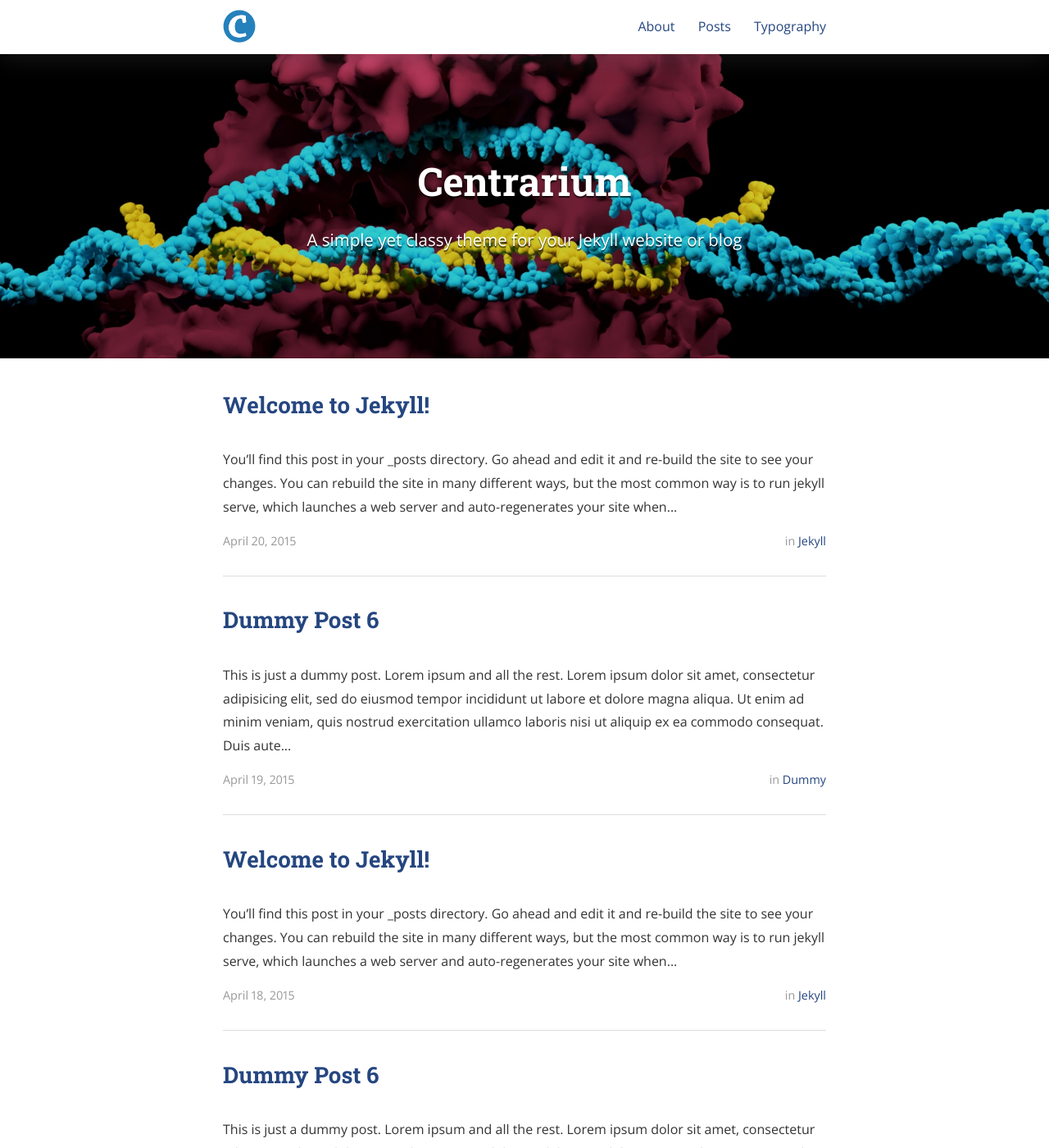
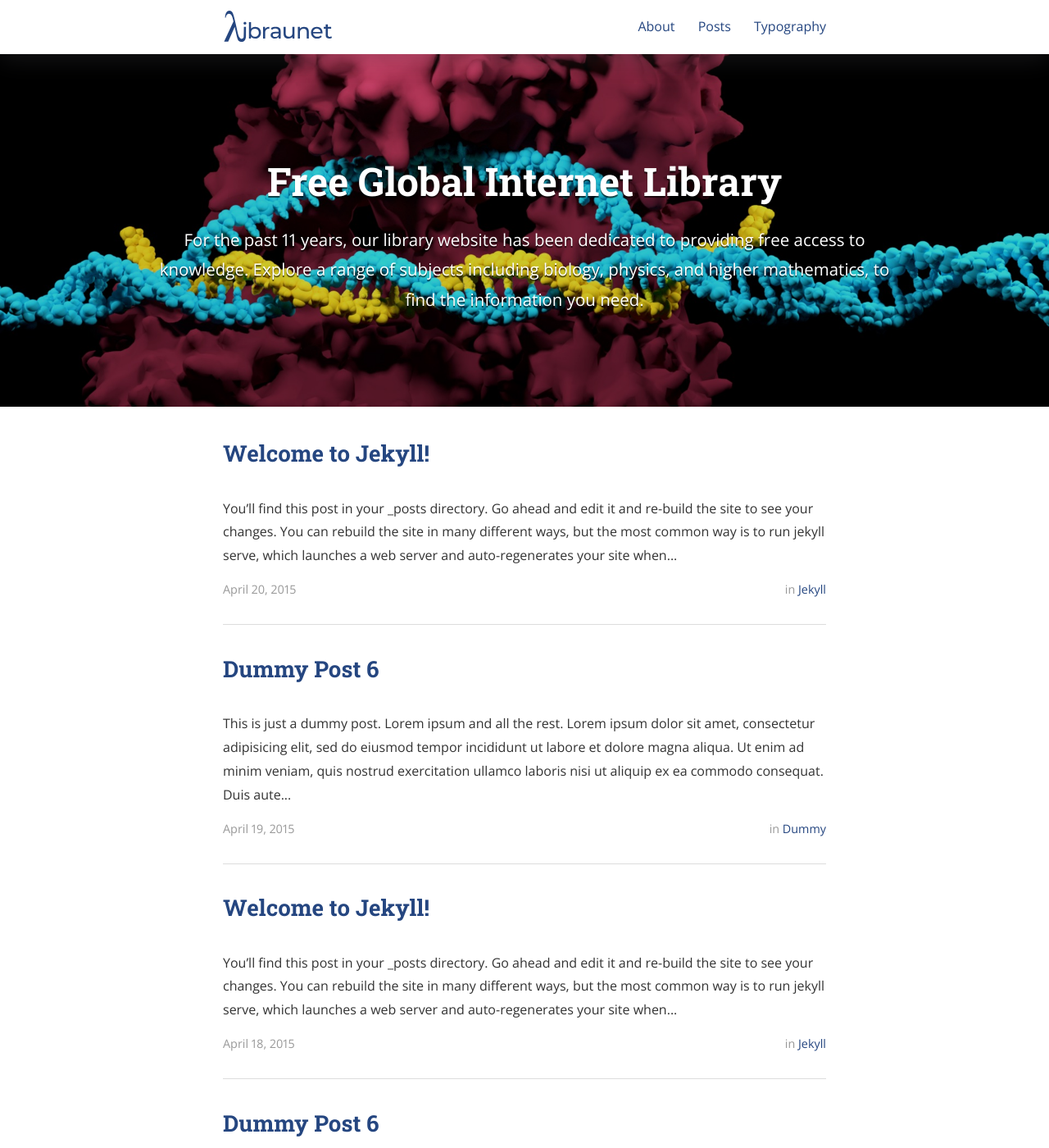
Before and after one commit to gerwld/libraunet, a Jekyll site: the page built from index.html, in a window 1280 px wide and 1400 px high. Shown: the whole window at 82% size. Built offline with Jekyll 4.4.1, drawn with Linux system fonts in a browser that asks for light colours; nearby versions of some CDN libraries; the list of posts is cut into pages by our own code; some of the changed text lies outside the part shown.

Commit message:
Added logo, changed texts, etc

```diff
--- a/_config.yml
+++ b/_config.yml
@@ -9,8 +9,8 @@ exclude:
   - "/vendor/"
 
 # Site settings
-title: Centrarium
-subtitle: "A simple yet classy theme for your Jekyll website or blog"
+title: "Libraunet — Free Global Internet Library"
+subtitle: "For the past 11 years, our library website has been dedicated to providing free access to knowledge. Explore a range of subjects including biology, physics, and higher mathematics, to find the information you need."
 email: blcentra@gmail.com
 name: Ben Centra
 description: >
@@ -21,7 +21,7 @@ description: >
 baseurl: "" # the subpath of your site, e.g. /blog/
 url: "" # the base hostname & protocol for your site
 cover: "/assets/header_image.jpg"
-logo: "/assets/logo.png"
+logo: "/assets/logo.svg"
 
 # Build settings
 markdown: kramdown
@@ -192,13 +192,13 @@ social:
 # These are for automatically generating sharing metadata for FB and Twitter
 # OS Protocol is for sharing the source of your site, if you're interested. For more, see osprotocol.com
 protocols:
-    fb_image: "/assets/logo.png"
+    fb_image: "/assets/logo.svg"
     fb_image_width: 612
     fb_image_height: 605
     fb_image_type: "image/png"
 
-    twitter_image: "/assets/logo.png"
+    twitter_image: "/assets/logo.svg"
 
-    os_repo: "https://github.com/bencentra/centrarium.com"
+    os_repo: "https://github.com/bencentra/Libraunet.com"
     os_rcs_type: "git"
-    os_src: "git@github.com:bencentra/centrarium.com.git"
+    os_src: "git@github.com:bencentra/Libraunet.com.git"
--- a/_posts/2015-04-20-welcome-to-jekyll.markdown
+++ b/_posts/2015-04-20-welcome-to-jekyll.markdown
@@ -51,7 +51,7 @@ function demo(string, times) {
 demo("hello, world!", 10);
 {% endhighlight %}
 
-Syntax highlighting is done using [highlight.js][highlight]. You can change the active theme in [head.html](https://github.com/bencentra/centrarium/blob/2dcd73d09e104c3798202b0e14c1db9fa6e77bc7/_includes/head.html#L15).
+Syntax highlighting is done using [highlight.js][highlight]. You can change the active theme in [head.html](https://github.com/bencentra/Libraunet/blob/2dcd73d09e104c3798202b0e14c1db9fa6e77bc7/_includes/head.html#L15).
 
 ### Blockquotes
 
--- a/_sass/_layout.scss
+++ b/_sass/_layout.scss
@@ -1,4 +1,4 @@
-// Primary site layout for Centrarium Theme
+// Primary site layout for Libraunet Theme
 
 /*
 *	Variables
@@ -151,6 +151,7 @@ pre code.hljs {
     	padding-left: $em-base;
     }
     img {
+			height: 100%;
       max-height: 2.5em;
       margin-top: 0.75em;
       padding-right: 1em;
@@ -265,6 +266,8 @@ pre code.hljs {
 			}
 			.subtitle {
 				font-size: 1.28rem;
+				max-width: 900px;
+				margin: 0 auto;
 			}
 		}
 	}
--- a/index.html
+++ b/index.html
@@ -8,7 +8,7 @@ pagination:
 <div class="site-header-container {% if site.cover %}has-cover{% endif %}" {% if site.cover %}style="background-image: url({{ site.cover | prepend: site.baseurl }});"{% endif %}>
   <div class="scrim {% if site.cover %}has-cover{% endif %}">
     <header class="site-header">
-      <h1 class="title">{{ site.title }}</h1>
+      <h1 class="title">Free Global Internet Library</h1>
       {% if site.subtitle %}<p class="subtitle">{{ site.subtitle }}</p>{% endif %}
     </header>
   </div>
```
Also changed, not shown: _posts/2015-04-18-welcome-to-jekyll.md (+1 -1 lines), about.md (+2 -2 lines), README.md.
